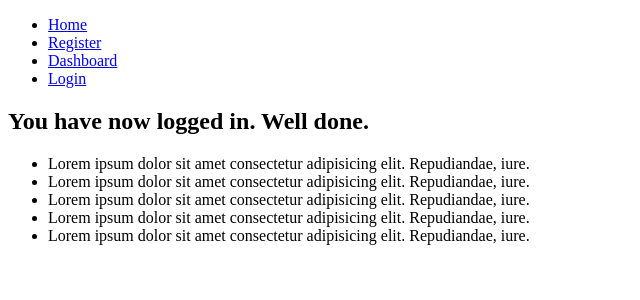
After one commit to seekingcode18/url-shortener, a Django app: page /accounts/profile/ in a window 1280 px wide. The commit adds this page. Shown: the top 300 px of the page, without its empty margins (0-640 px from the left). Run offline with Django 3.2, Linux system fonts and the light colour scheme.

Commit message:
create login and registration views and functionality

```diff
--- /dev/null
+++ b/project/frontend/templates/base.html
@@ -0,0 +1,26 @@
+<!DOCTYPE html>
+<html lang="en">
+
+<head>
+    <meta charset="UTF-8">
+    <meta name="viewport" content="width=device-width, initial-scale=1.0">
+    <meta http-equiv="X-UA-Compatible" content="ie=edge">
+    <title>URL Shortener</title>
+</head>
+
+<body>
+    <header>
+      <nav>
+        <ul>
+          <li><a href="{% url 'home' %}">Home</a></li>
+          <li><a href="{% url 'register' %}">Register</a></li>
+          <li><a href="{% url 'profile' %}">Dashboard</a></li>
+          <li><a href="{% url 'login' %}">Login</a></li>
+        </ul>
+      </nav>
+    </header>
+{% block content %}
+{% endblock %}
+</body>
+
+</html>
--- /dev/null
+++ b/project/frontend/templates/profile.html
@@ -0,0 +1,11 @@
+{% extends 'base.html' %}
+{% block content %}
+    <h2>You have now logged in. Well done.</h2>
+    <ul>
+      <li>Lorem ipsum dolor sit amet consectetur adipisicing elit. Repudiandae, iure.</li>
+      <li>Lorem ipsum dolor sit amet consectetur adipisicing elit. Repudiandae, iure.</li>
+      <li>Lorem ipsum dolor sit amet consectetur adipisicing elit. Repudiandae, iure.</li>
+      <li>Lorem ipsum dolor sit amet consectetur adipisicing elit. Repudiandae, iure.</li>
+      <li>Lorem ipsum dolor sit amet consectetur adipisicing elit. Repudiandae, iure.</li>
+    </ul>
+{% endblock %}
--- a/project/frontend/urls.py
+++ b/project/frontend/urls.py
@@ -2,6 +2,8 @@ from django.urls import path
 from . import views
 
 urlpatterns = [
-    path("", views.index ),
-    path("submit", views.post)
+    path("", views.index, name="home"),
+    path("submit", views.post),
+    path('accounts/profile/', views.profile, name="profile"),
+    path("register", views.Register.as_view(), name="register")
 ]
--- a/project/frontend/views.py
+++ b/project/frontend/views.py
@@ -4,6 +4,9 @@ from django.core.exceptions import ValidationError
 import requests
 import http
 import json
+from django.contrib.auth.forms import UserCreationForm
+from django.urls import reverse_lazy
+from django.views import generic
 
 def index(request):
     return render(request, 'index.html')
@@ -22,3 +25,11 @@ def post(request):
             return render(request, 'index.html', {"error": "something went wrong"})
     except:
         return render(request,'index.html', {"error": "please enter a valid url"})
+
+class Register(generic.CreateView):
+    form_class = UserCreationForm
+    success_url = reverse_lazy('login')
+    template_name = 'register.html'
+
+def profile(request):
+    return render(request, 'profile.html')
--- a/project/project/urls.py
+++ b/project/project/urls.py
@@ -15,8 +15,11 @@ Including another URLconf
 """
 #from django.contrib import admin
 from django.urls import path, re_path, include
+from django.contrib import admin
 
 urlpatterns = [
+    path('admin/', admin.site.urls),
+    path('', include('django.contrib.auth.urls')),
     re_path(r'', include('data.urls')),
-    re_path(r'', include('frontend.urls')),
+    re_path(r'', include('frontend.urls'))
 ]
```
Also changed, not shown: project/frontend/templates/index.html (+3 -14 lines), project/frontend/templates/register.html (added, +9 -0 lines), project/frontend/templates/registration/login.html (added, +9 -0 lines), project/db.sqlite3.
